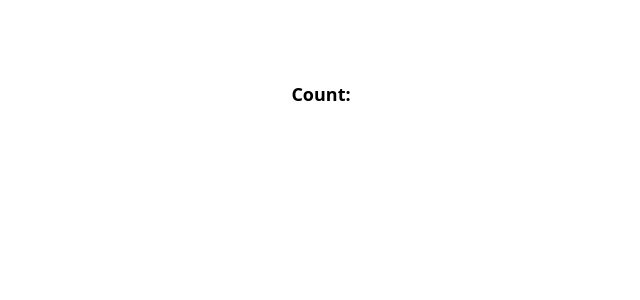
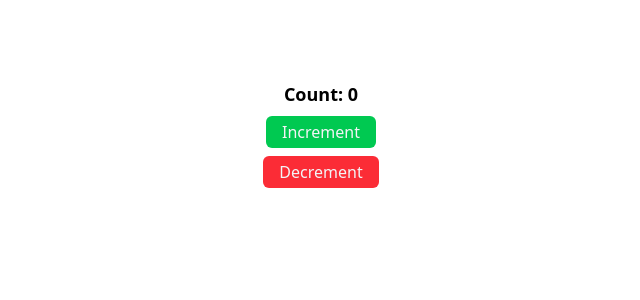
Before and after one commit to MukitHossen7/Polishing-React.js, a React (Vite) app in the folder use-memo/: page / in a window 1280 px wide. Shown: the top 300 px of the page, without its empty margins (319-959 px from the left). Built offline with nearby package versions, Linux system fonts and the light colour scheme.

Commit message:
feat: add Button component and integrate it into UseCallback for increment and decrement functionality

```diff
--- /dev/null
+++ b/use-memo/src/components/Button.jsx
@@ -0,0 +1,19 @@
+import React from "react";
+
+const Button = ({ onClick, children }) => {
+  console.log(`Rendering button: ${children}`);
+  return (
+    <div>
+      <button
+        onClick={onClick}
+        className={`${
+          children === "Increment" ? "bg-green-500" : "bg-red-500"
+        } px-4 py-1 rounded-md text-gray-100`}
+      >
+        {children}
+      </button>
+    </div>
+  );
+};
+
+export default Button;
--- a/use-memo/src/components/UseCallback.jsx
+++ b/use-memo/src/components/UseCallback.jsx
@@ -1,7 +1,21 @@
+import { useState } from "react";
+import Button from "./Button";
+
 const UseCallback = () => {
+  const [count, setCount] = useState(0);
+  const handleIncrement = () => {
+    console.log("This is Increment");
+    setCount((prev) => prev + 1);
+  };
+  const handleDecrement = () => {
+    console.log("This is Decrement");
+    setCount((prev) => prev - 1);
+  };
   return (
     <div className="flex flex-col justify-center items-center gap-2 mt-20">
-      <h3 className="text-lg font-extrabold">Count:</h3>
+      <h3 className="text-lg font-extrabold">Count: {count}</h3>
+      <Button onClick={handleIncrement}>Increment</Button>
+      <Button onClick={handleDecrement}>Decrement</Button>
     </div>
   );
 };
```
